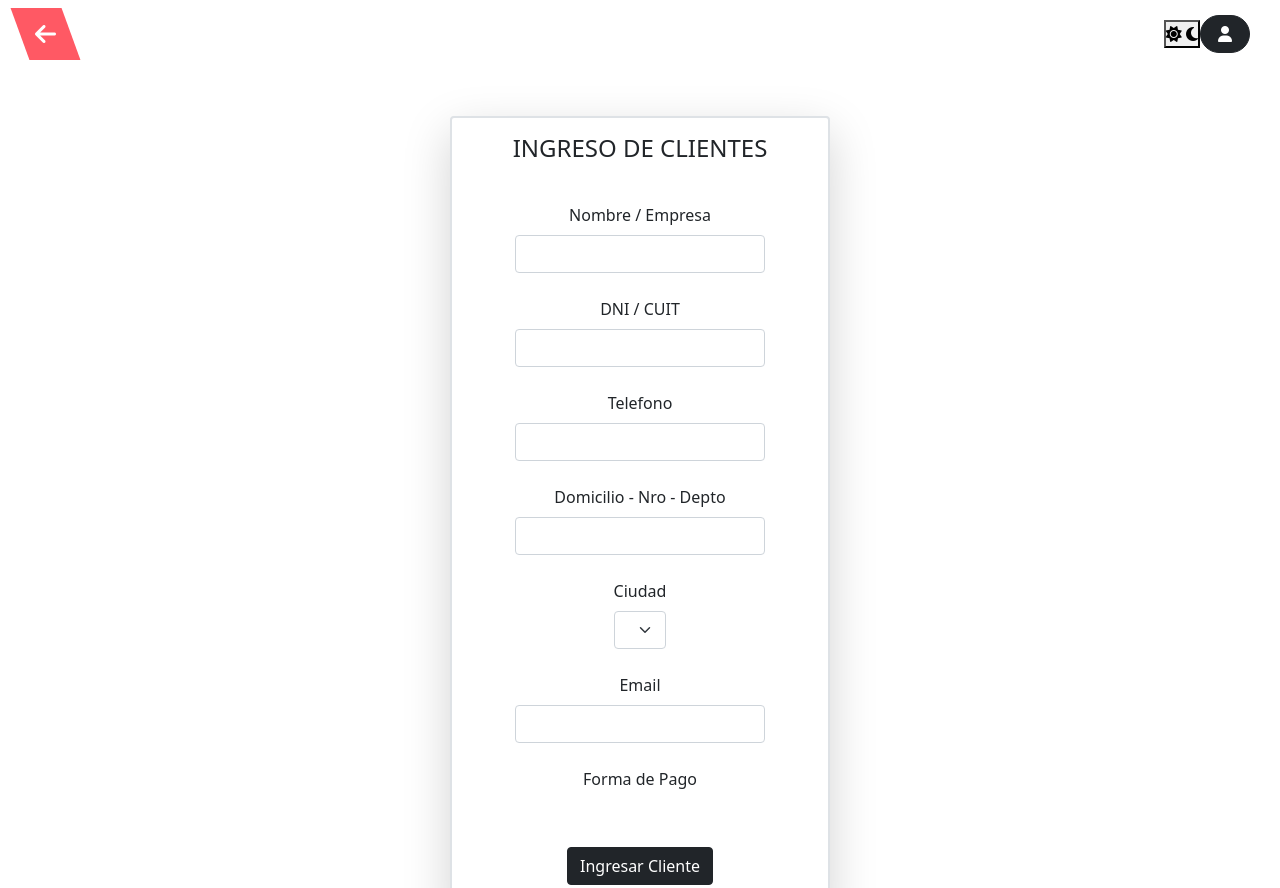
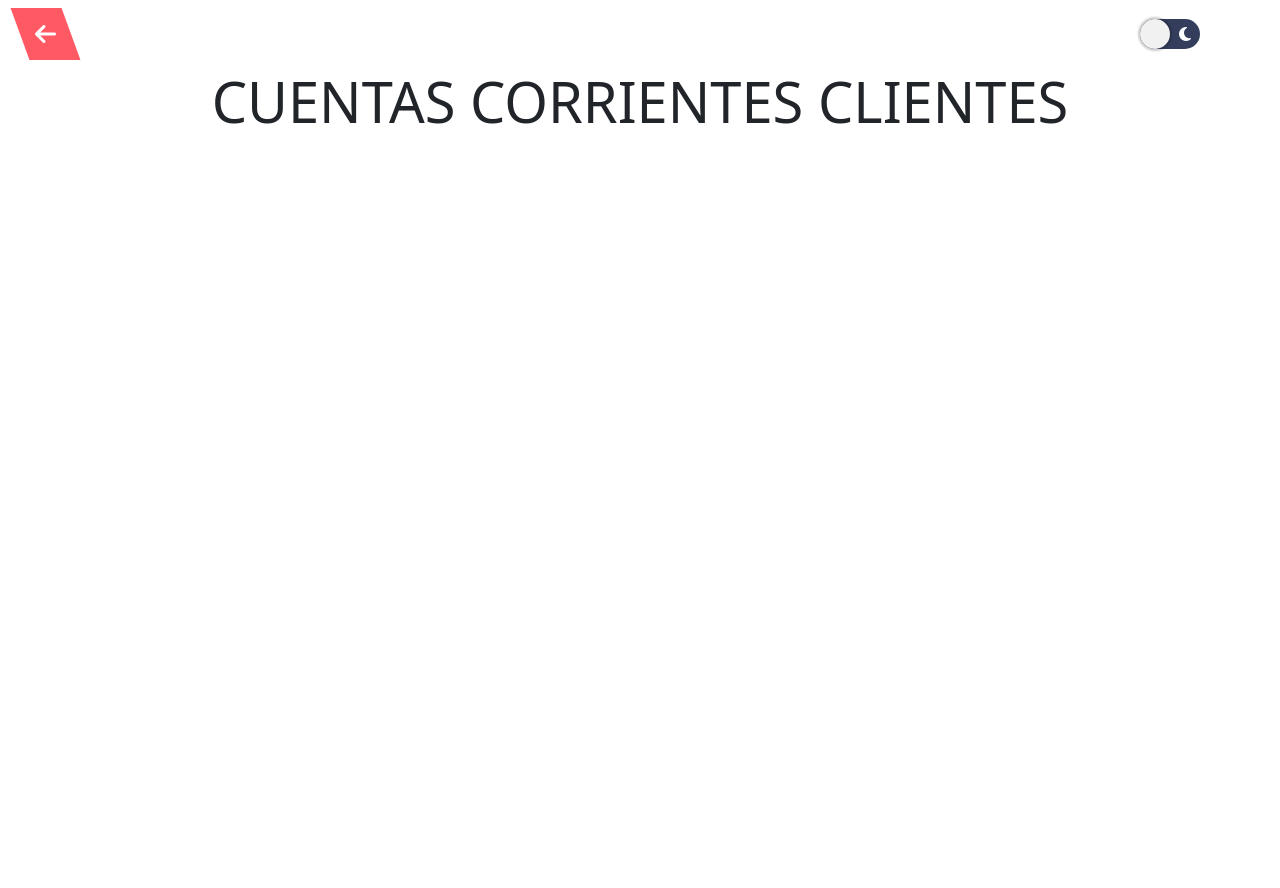
Before and after one commit to diegobisego/DistribuidoraBisego, a website: page cuentasCorrientes.html in a window 1280 px wide. Shown: the top 888 px of the page. After the commit the page ends 800 px from the top, so only its background shows below. Drawn offline with nearby package versions, Linux system fonts and the light colour scheme; some packages are replaced by stand-ins of ours; a script that the page names is missing.

Commit message:
construyendo cuentas corrientes

```diff
--- a/cuentasCorrientes.html
+++ b/cuentasCorrientes.html
@@ -1,16 +1,19 @@
 <!DOCTYPE html>
 <html lang="en">
+
 <head>
   <meta charset="UTF-8">
   <meta http-equiv="X-UA-Compatible" content="IE=edge">
   <meta name="viewport" content="width=device-width, initial-scale=1.0">
   <!-- css -->
   <link rel="stylesheet" href="./style/style.css">
+  <link rel="stylesheet" href="./style/darkmode.css">
   <!-- font awesome -->
   <link href="https://cdnjs.cloudflare.com/ajax/libs/font-awesome/5.13.0/css/all.min.css" rel="stylesheet">
   <script src="https://kit.fontawesome.com/4ea6e3ab0b.js" crossorigin="anonymous"></script>
   <!-- bootstrap -->
-    <link href="https://cdn.jsdelivr.net/npm/bootstrap@5.0.2/dist/css/bootstrap.min.css" rel="stylesheet" integrity="sha384-EVSTQN3/azprG1Anm3QDgpJLIm9Nao0Yz1ztcQTwFspd3yD65VohhpuuCOmLASjC" crossorigin="anonymous">
+  <link href="https://cdn.jsdelivr.net/npm/bootstrap@5.0.2/dist/css/bootstrap.min.css" rel="stylesheet"
+    integrity="sha384-EVSTQN3/azprG1Anm3QDgpJLIm9Nao0Yz1ztcQTwFspd3yD65VohhpuuCOmLASjC" crossorigin="anonymous">
   <!-- sweetAlert -->
   <link href="sweetalert2.min.css">
   <script src="//cdn.jsdelivr.net/npm/sweetalert2@11"></script>
@@ -21,15 +24,17 @@
   <script src="https://cdn.jsdelivr.net/npm/animejs@3.0.1/lib/anime.min.js"></script>
   <script src="https://cdnjs.cloudflare.com/ajax/libs/animejs/2.0.2/anime.min.js"></script>
 
-    <title>Agregar Productos</title>
+  <title>Cuentas Corrientes</title>
 </head>
+
 <body>
   <header>
     <nav class="navbar navbar-expand-sm" id="navbar">
       <div>
         <ul class="navbar-nav">
           <li class="nav-item">
-              <a href="./panelAdmin.html" ><button class="bttn-slant bttn-lg bttn-danger"><i class="fa-solid fa-arrow-left"></i></button></a>
+            <a href="./panelAdmin.html"><button class="bttn-slant bttn-lg bttn-danger"><i
+                  class="fa-solid fa-arrow-left"></i></button></a>
           </li>
         </ul>
       </div>
@@ -38,66 +43,61 @@
           <span><i class="fa-solid fa-sun"></i></span>
           <span><i class="fa-solid fa-moon"></i></span>
         </button>
-          <a href=""><button id="btn-user" class="btn btn-dark"><i class="fa-solid fa-user"></i></button></a>
       </div>
     </nav>
   </header>
-    <main class="container text-center">
-        <div id="liveAlertPlaceholder"></div>
-        <div class="row justify-content-center">
-            <div class="d-grid gap-3 col-sm-4 bg-light shadow-lg p-3 mb-5 mt-5 bg-body rounded border border-2">
-                <h1 class="fs-4 fw-light">INGRESO DE CLIENTES</h1>
-                <form action="" id="form">
-                    <div class="mb-3" id="form-items">
-                        <label for="nombre" class="form-label mt-3">Nombre / Empresa
-                          <input type="text" class="form-control mt-2 text-center" id="inNombreCliente" aria-describedby="tipo">
-                        </label>
-                        <div>
-                        <label for="dniCuit" class="form-label mt-3">DNI / CUIT
-                            <input type="number" class="form-control mt-2 text-center" id="inDniCuitCliente" aria-describedby="tipo">
-                        </label>
-                        <label for="dniCuit" class="form-label mt-3">Telefono
-                            <input type="number" class="form-control mt-2 text-center" id="inTelefonoCliente" aria-describedby="tipo">
-                        </label>
-                        <label for="domicilio" class="form-label mt-3">Domicilio - Nro - Depto
-                            <input type="text" class="form-control mt-2 text-center" id="inDomicilioCliente" aria-describedby="tipo">
-                        </label>
-                        <div>
-                            <label for="domicilio" class="form-label mt-3">Ciudad
-                                <select class="form-select text-center mt-2" aria-label="Default select example" id="idCiudadCliente"></select>
-                                <!-- aca se cargar por dom ciudades -->
-                            </label>
+  <main class="container" id="mainCuentasCorrientes">
+    <h1 class="display-4" id="titleCuentasCorrientes">CUENTAS CORRIENTES CLIENTES</h1>
+    <div class="accordion accordion-flush" id="accordionFlushExample">
+      <template id="tempAcordion">
+        <div class="accordion-item">
+          <h2 class="accordion-header" id="flush-headingOne">
+            <button class="accordion-button collapsed" type="button" data-bs-toggle="collapse"
+              data-bs-target="#flush-collapseOne" aria-expanded="false" aria-controls="flush-collapseOne">
+              Diego Bisego
+            </button>
+          </h2>
+          <div id="flush-collapseOne" class="accordion-collapse collapse" aria-labelledby="flush-headingOne"
+            data-bs-parent="#accordionFlushExample">
+            <div class="accordion-body">
+              <table class="table table-striped">
+                <thead>
+                  <tr>
+                    <th scope="col">Fecha</th>
+                    <th scope="col">Nro Factura</th>
+                    <th scope="col">Producto</th>
+                    <th scope="col">Cantidad</th>
+                    <th scope="col">Precio Unit</th>
+                  </tr>
+                </thead>
+              </table>
             </div>
-                        <label for="domicilio" class="form-label mt-3">Email
-                            <input type="email" class="form-control mt-2 text-center" id="inEmailCliente" aria-describedby="tipo">
-                        </label>
-                        <div id="divFormaPago">
-                            <label for="exampleInputEmail1" class="form-label mt-3">Forma de Pago
-                                <div id="tipoPago">
-                                    <template id="tempTipoPAgo">
-                                        <div class="form-check" id="divTipoPago">
-                                            <input class="form-check-input" type="radio" name="flexRadioDefault">
-                                            <label class="form-check-label" for="flexRadioDefault1">
-                                              <!-- aca van las formas de pago -->
-                                            </label>
           </div>
       </template>
-                                </div>
-                            </label>
-                        </div>
-                        <button type="submit" class="btn btn-dark mt-5" id="btn-carga">Ingresar Cliente</button>
-                      </div>
-                </form>
-            </div>
-        </div>
+      <template id="tempBodyAcordion">
+        <tbody>
+          <tr>
+            <th scope="row">09/09/2022</th>
+            <td>12345</td>
+            <td>Aceite Comestible 5 L</td>
+            <td>1</td>
+            <td>1200</td>
+          </tr>
+        </tbody>
+      </template>
   </main>
 
   <!-- bootstrap -->
-    <script src="https://cdn.jsdelivr.net/npm/@popperjs/core@2.9.2/dist/umd/popper.min.js" integrity="sha384-IQsoLXl5PILFhosVNubq5LC7Qb9DXgDA9i+tQ8Zj3iwWAwPtgFTxbJ8NT4GN1R8p" crossorigin="anonymous"></script>
-    <script src="https://cdn.jsdelivr.net/npm/bootstrap@5.0.2/dist/js/bootstrap.min.js" integrity="sha384-cVKIPhGWiC2Al4u+LWgxfKTRIcfu0JTxR+EQDz/bgldoEyl4H0zUF0QKbrJ0EcQF" crossorigin="anonymous"></script>
+  <script src="https://cdn.jsdelivr.net/npm/@popperjs/core@2.9.2/dist/umd/popper.min.js"
+    integrity="sha384-IQsoLXl5PILFhosVNubq5LC7Qb9DXgDA9i+tQ8Zj3iwWAwPtgFTxbJ8NT4GN1R8p"
+    crossorigin="anonymous"></script>
+  <script src="https://cdn.jsdelivr.net/npm/bootstrap@5.0.2/dist/js/bootstrap.min.js"
+    integrity="sha384-cVKIPhGWiC2Al4u+LWgxfKTRIcfu0JTxR+EQDz/bgldoEyl4H0zUF0QKbrJ0EcQF"
+    crossorigin="anonymous"></script>
   <!-- js -->
-    <script src="./js/ingresoCliente.js"></script>
+  <script src="./js/cuentasCorrientes.js"></script>
   <script src="./js/Clases/Cliente.js"></script>
   <script src="./js/darkMode/darkMode.js"></script>
 </body>
+
 </html>
--- a/style/style.css
+++ b/style/style.css
@@ -190,3 +190,15 @@ body {
 #divClientes {
     width: 40vw;
 }
+
+
+/*************** CUENTAS CORRIENTES ******************/
+
+#mainCuentasCorrientes {
+
+}
+
+#titleCuentasCorrientes {
+    display: flex;
+    justify-content: center;
+}
```
Also changed, not shown: panelAdmin.html (+2 -2 lines), img/construccion.png (added), js/cuentasCorrientes.js (added). Lines whose indentation alone changed are shown as unchanged.
